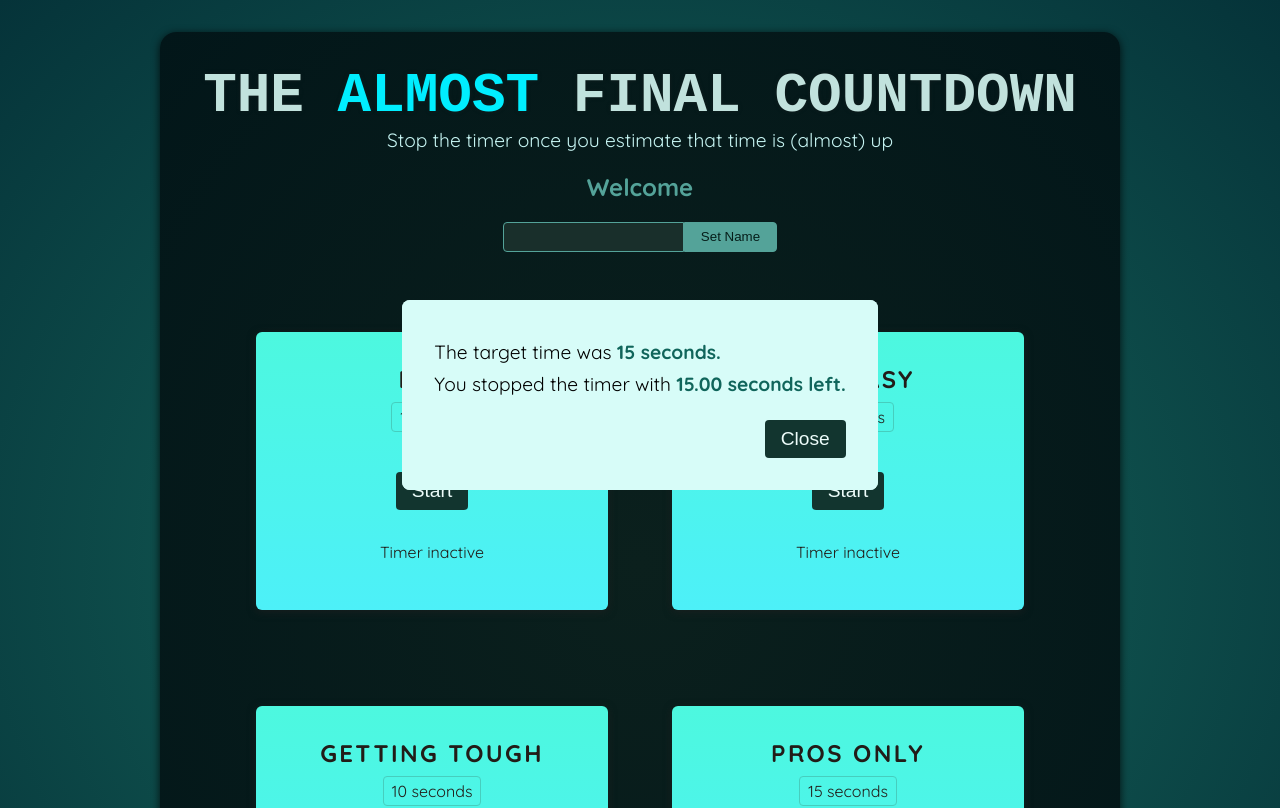
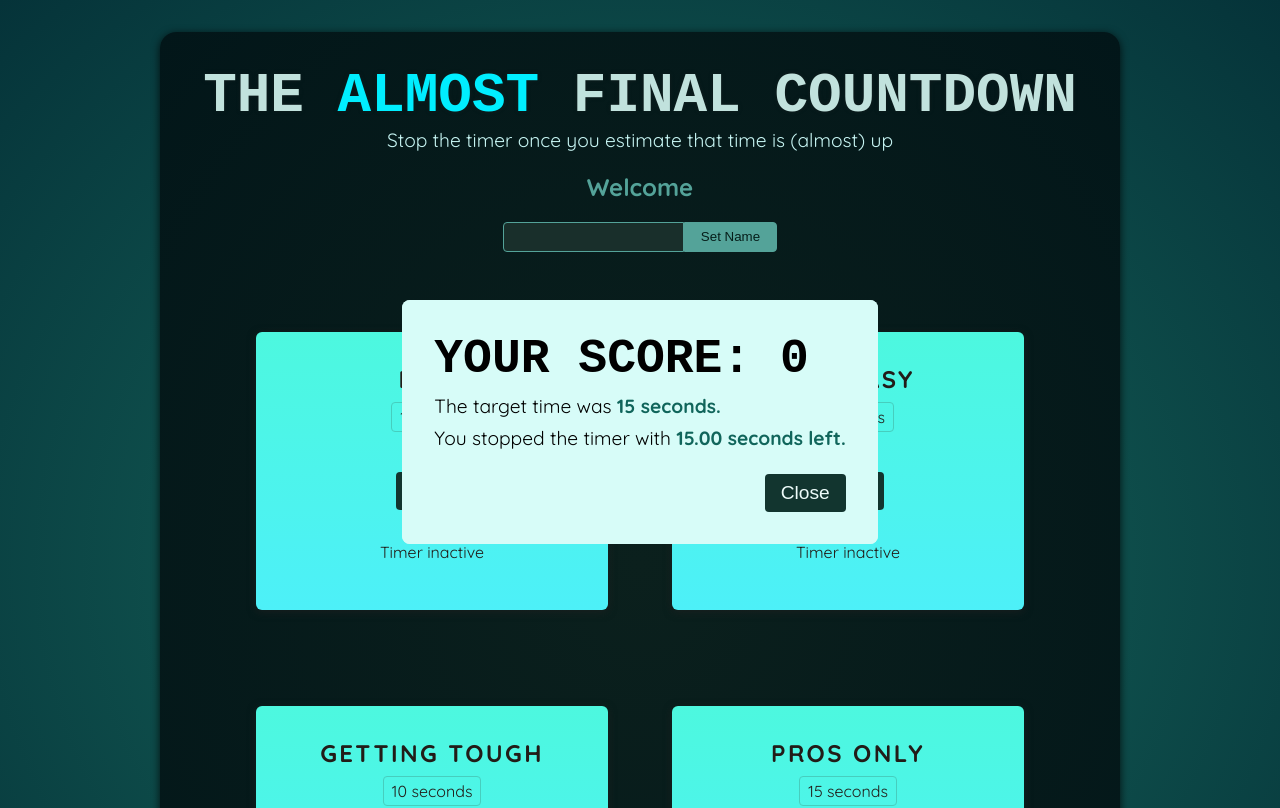
Before and after one commit to colson0x1/react-refs-and-portals, a React (Vite) app: page / in a window 1280 px wide. Shown: the top 808 px of the page. Built offline with nearby package versions, Linux system fonts and the light colour scheme; a web font is replaced by a local one.

Commit message:
render score on result modal

```diff
--- a/src/components/ResultModal.jsx
+++ b/src/components/ResultModal.jsx
@@ -9,6 +9,7 @@ const ResultModal = forwardRef(function ResultModal(
   // timer expired or we didn't stop in time
   const userLost = remainingTime <= 0;
   const formattedRemainingTime = (remainingTime / 1000).toFixed(2);
+  const score = Math.round((1 - remainingTime / (targetTime * 1000)) * 100);
 
   useImperativeHandle(ref, () => {
     return {
@@ -21,6 +22,7 @@ const ResultModal = forwardRef(function ResultModal(
   return (
     <dialog ref={dialog} className='result-modal' open>
       {userLost && <h2>You lost</h2>}
+      {!userLost && <h2>Your score: {score}</h2>}
       <p>
         The target time was <strong>{targetTime} seconds.</strong>
       </p>
```
